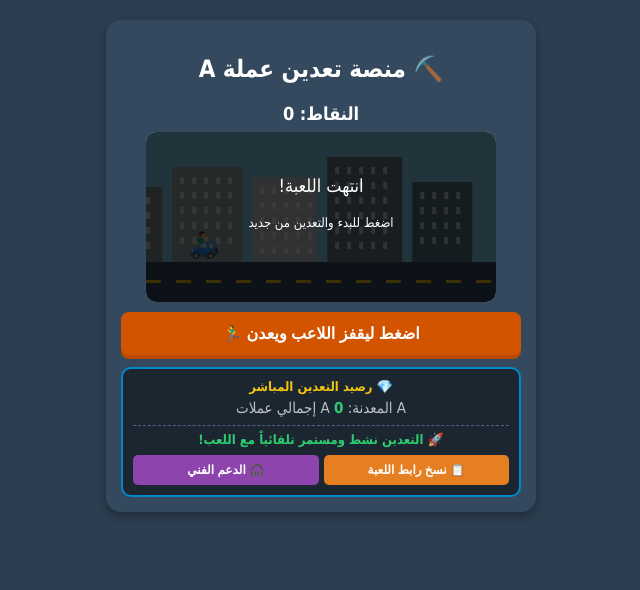
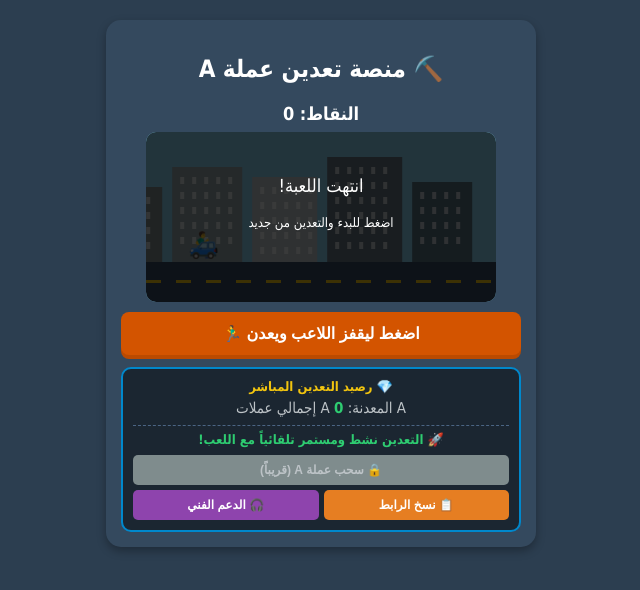
Before and after one commit to AIL0559388930/jump-game, a plain HTML site: page index.html in a window 1280 px wide. Shown: the whole page, without its empty margins (319-959 px from the left). Drawn offline with Linux system fonts and the light colour scheme.

Commit message:
Update index.html

```diff
--- a/index.html
+++ b/index.html
@@ -107,6 +107,18 @@
         .copy-btn {
             background-color: #e67e22;
         }
+        /* زر السحب المعطل */
+        .disabled-withdraw-btn {
+            background-color: #7f8c8d;
+            color: #bdc3c7;
+            border: none;
+            padding: 8px;
+            font-size: 12px;
+            border-radius: 5px;
+            cursor: not-allowed;
+            font-weight: bold;
+            flex: 1;
+        }
         /* رسالة منبه التعدين العائمة */
         #miningAlert {
             position: fixed;
@@ -139,7 +151,7 @@
 
         <button class="jump-btn" onclick="makeJump()">اضغط ليقفز اللاعب ويعدن 🏃‍♂️</button>
 
-        <!-- لوحة تعدين وحساب اللاعب النظيفة -->
+        <!-- لوحة تعدين وحساب اللاعب -->
         <div class="ton-wallet-box">
             <div class="wallet-header">💎 رصيد التعدين المباشر</div>
 
@@ -151,9 +163,13 @@
                 🚀 التعدين نشط ومستمر تلقائياً مع اللعب!
             </div>
 
-            <!-- أزرار التحكم والنسخ والدعم -->
+            <!-- أزرار التحكم والنسخ والسحب المعطل والدعم -->
             <div class="wallet-btn-group">
-                <button class="action-btn copy-btn" onclick="copyGameLink()">📋 نسخ رابط اللعبة</button>
+                <button class="disabled-withdraw-btn" onclick="alert('⚠️ خاصية سحب العملات مغلقة حالياً وسيتم تفعيلها قريباً!')">🔒 سحب عملة A (قريباً)</button>
+            </div>
+
+            <div class="wallet-btn-group">
+                <button class="action-btn copy-btn" onclick="copyGameLink()">📋 نسخ الرابط</button>
                 <button class="action-btn support-btn" onclick="openSupport()">🎧 الدعم الفني</button>
             </div>
         </div>
```
